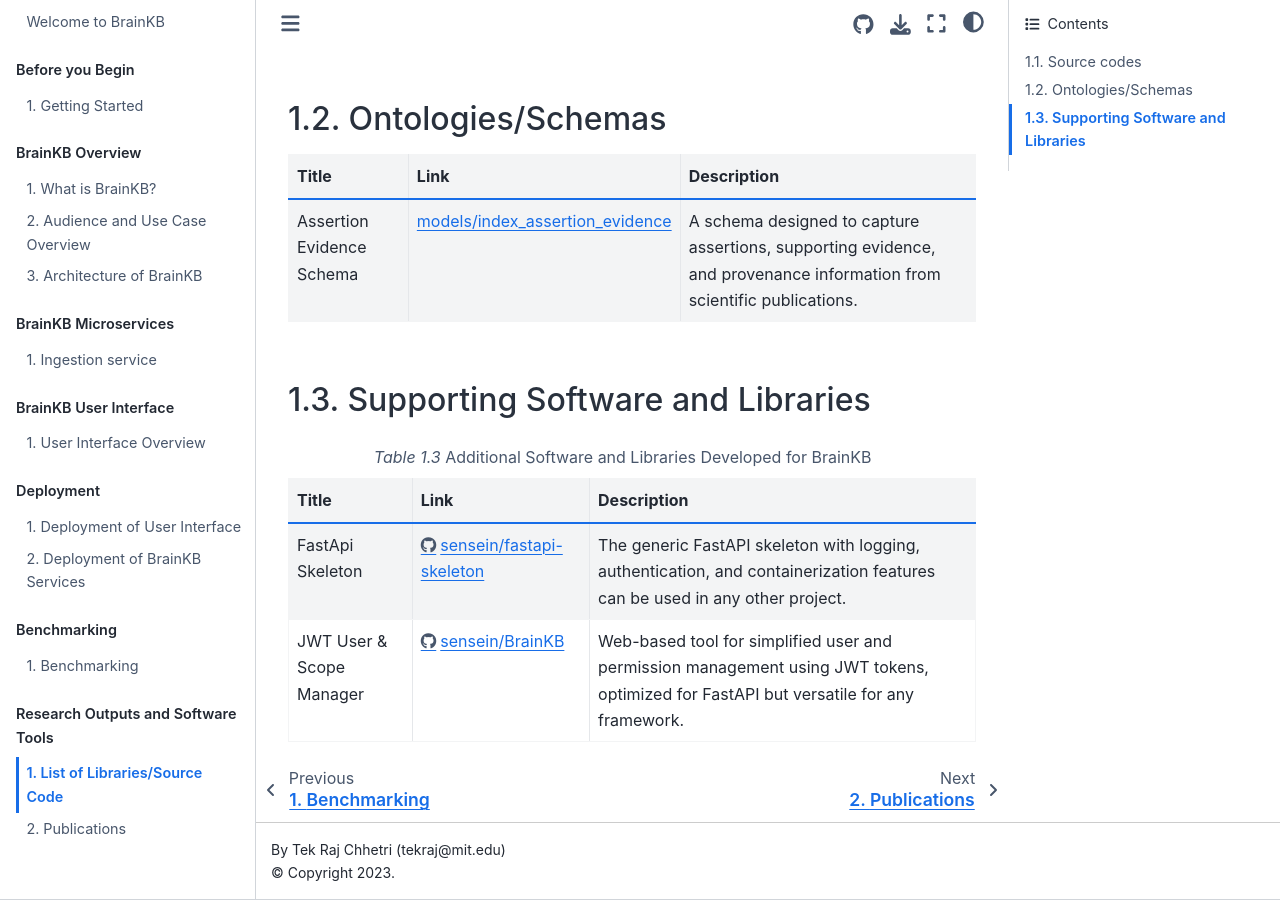
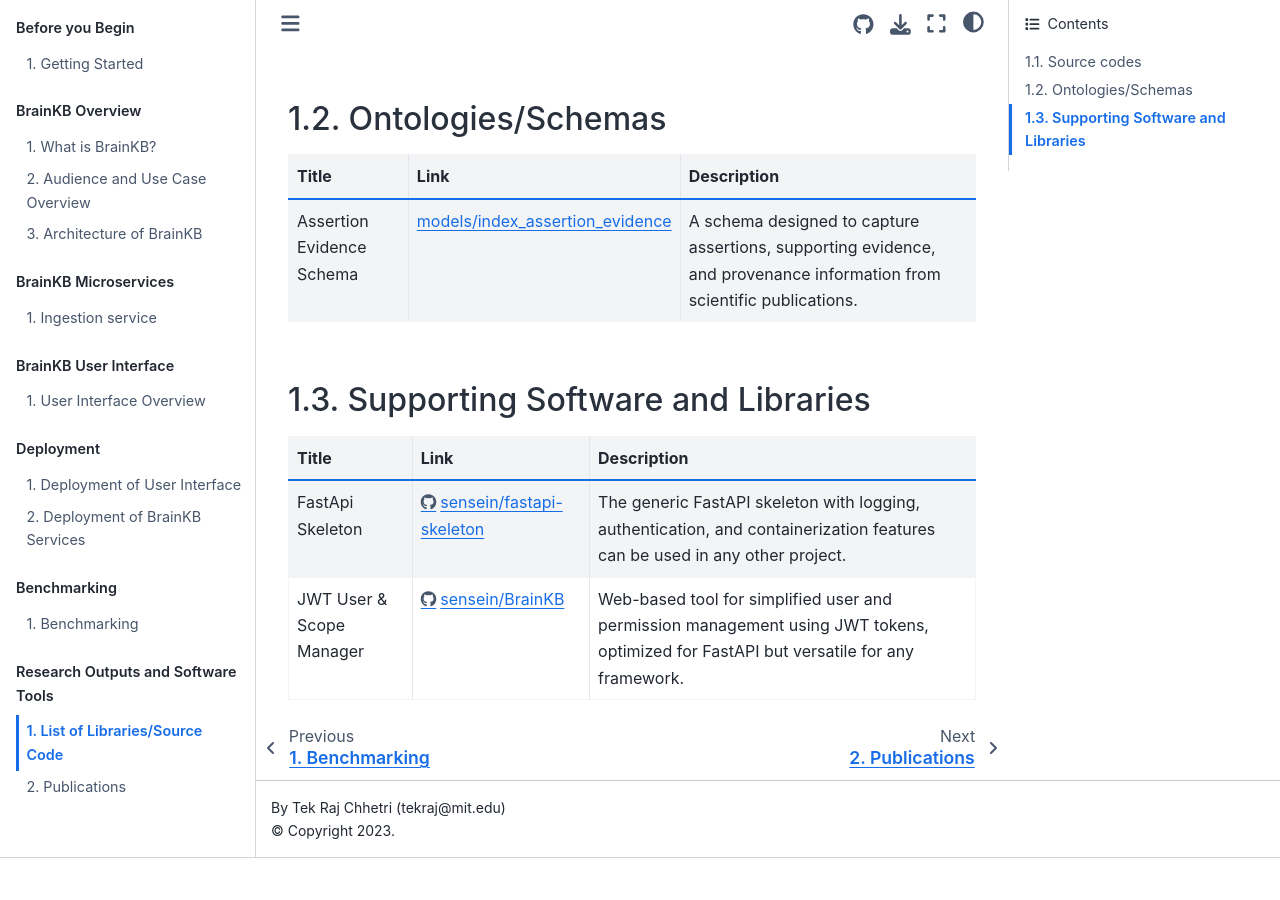
Before and after one commit to sensein/brainkbdocs, a Jupyter Book: the page built from docs/list_of_libaries.md, in a window 1280 px wide and 900 px high, scrolled down 1341 px. Built offline with Jupyter Book 1.0.4 settings and Sphinx 7.4.7 and the Sphinx Book theme 1.1.4, drawn with Linux system fonts in a browser that asks for light colours; after the commit the page ends 2199 px from its top, so only the background shows below that.

Commit message:
Update docs/list_of_libaries.md
Co-authored-by: Kabilar Gunalan <kabilar.gunalan@gmail.com>

````diff
--- a/docs/list_of_libaries.md
+++ b/docs/list_of_libaries.md
@@ -44,7 +44,7 @@
 
 ## Supporting Software and Libraries
 
-```{list-table} Additional Software and Libraries Developed for BrainKB
+```{list-table}
 :header-rows: 1
 :name: table_additionalsourcecodes
 
````
